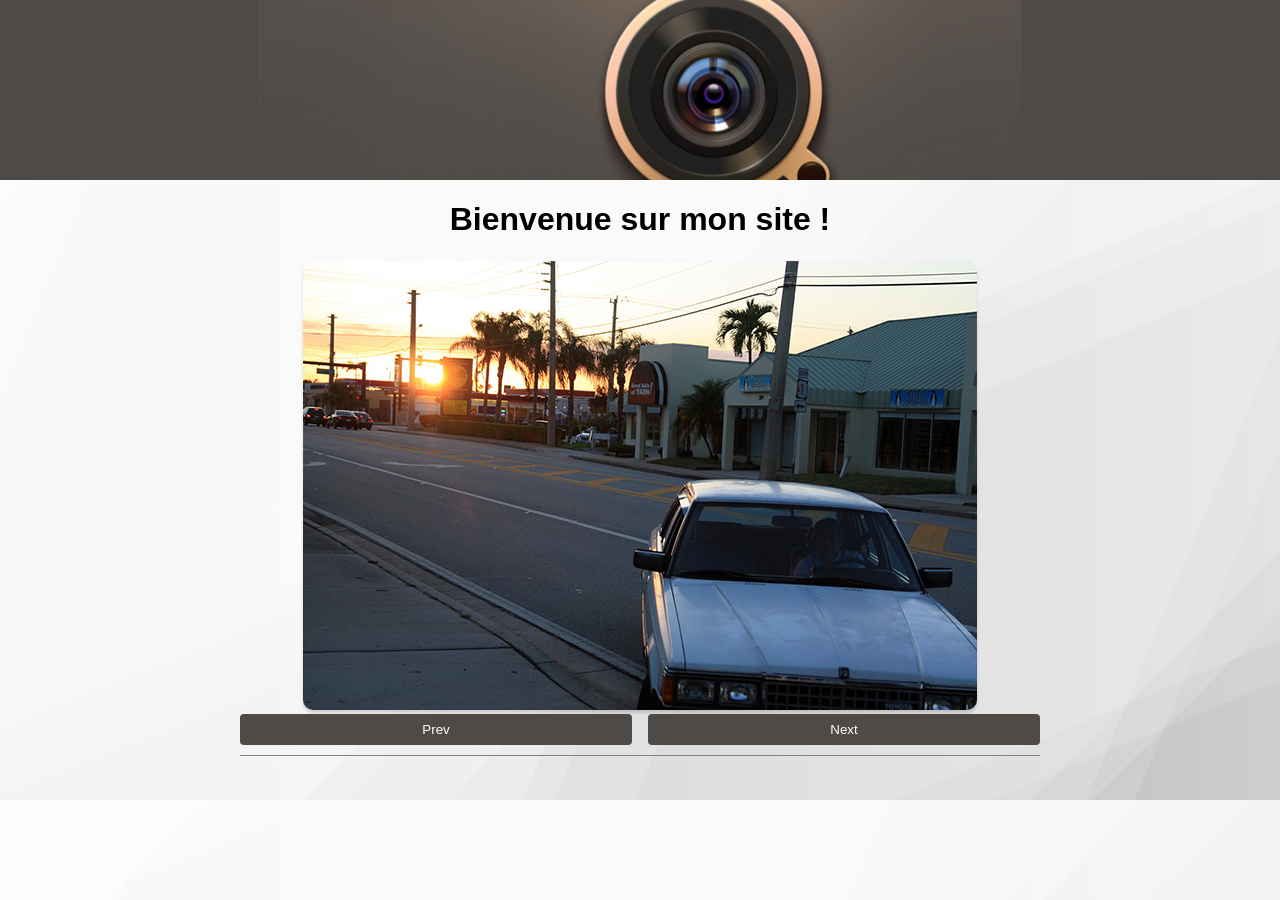
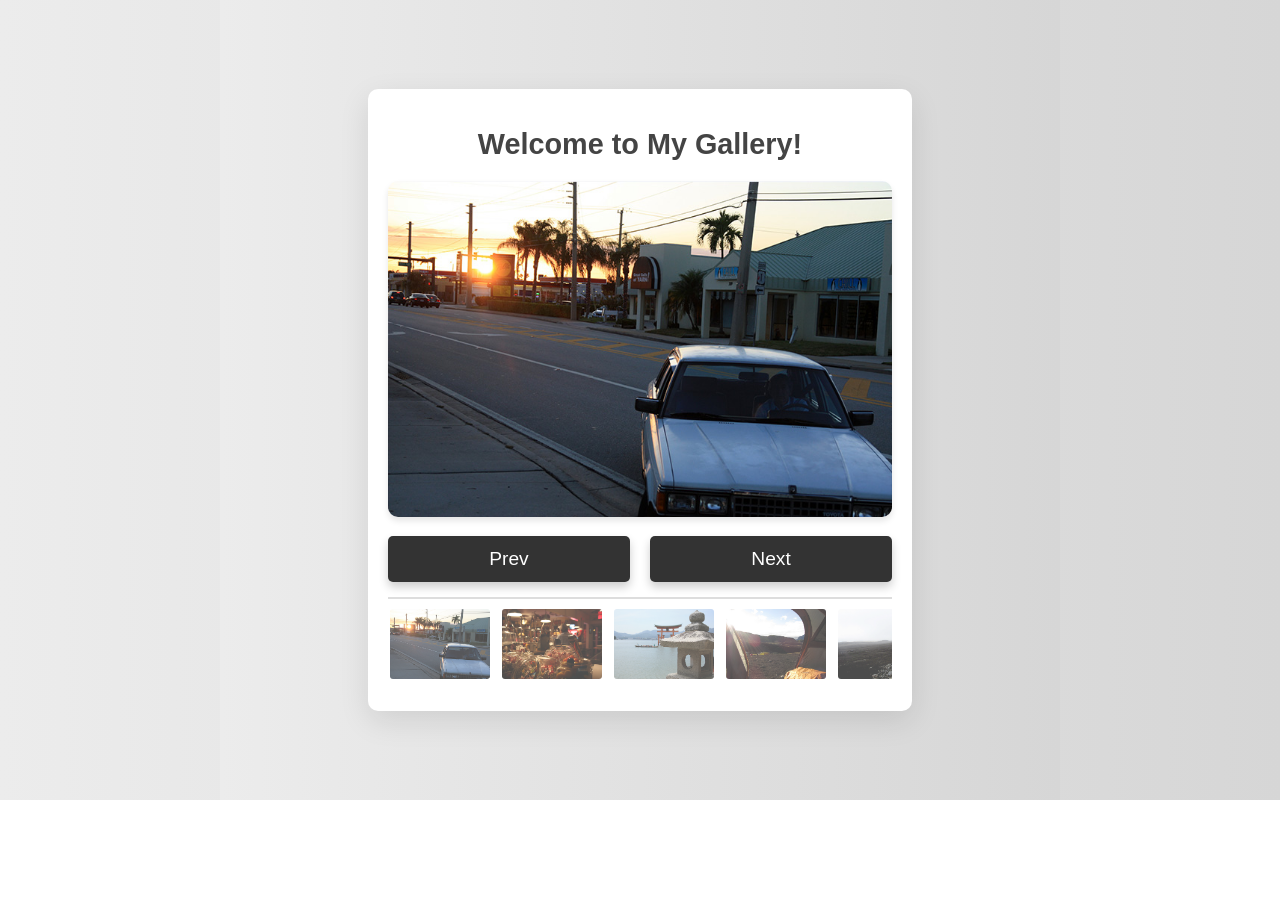
Before and after one commit to 200habib/slide-voyages-, a plain HTML site: page index.html in a window 1280 px wide. After the commit the page ends 800 px from the top, so only its background shows below. Drawn offline with Linux system fonts and the light colour scheme.

Commit message:
version 2.0

```diff
--- a/index.html
+++ b/index.html
@@ -4,18 +4,13 @@
         <meta charset="utf-8">
         <meta name="viewport" content="width=device-width">
         <link rel="stylesheet" href="./static/css/base.css">
-		<title> The Gallery v3.0</title>
-
+        <title>The Gallery v3.0</title>
     </head>
 
-	<script defer src='./static/js/galleryApp.js'></script>
-
     <body>
-	<header></header>
 
         <div class="container">
-
-			<h1>Bienvenue sur mon site !</h1>
+			<h1>Welcome to My Gallery!</h1>
 
             <img id="monImage" src='./static/img/wide/gaby1.jpg' />
             <div class='buttons-container'>
@@ -24,12 +19,10 @@
             </div>
 
             <div class='thumbnails-container' id="thumbnails_container">
-
+                <!-- Thumbnails will be dynamically inserted here -->
+            </div>
         </div>
 
-		</div>
-
+        <script defer src='./static/js/galleryApp.js'></script>
     </body>
-
-
 </html>
--- a/static/css/base.css
+++ b/static/css/base.css
@@ -1,81 +1,95 @@
 html, body {
   padding: 0;
   margin: 0;
-  font-family: arial;
+  font-family: Arial, sans-serif;
   height: 100%;
-   background-image: linear-gradient(112.5deg, rgb(214, 214, 214) 0%, rgb(214, 214, 214) 10%,rgb(195, 195, 195) 10%, rgb(195, 195, 195) 53%,rgb(176, 176, 176) 53%, rgb(176, 176, 176) 55%,rgb(157, 157, 157) 55%, rgb(157, 157, 157) 60%,rgb(137, 137, 137) 60%, rgb(137, 137, 137) 88%,rgb(118, 118, 118) 88%, rgb(118, 118, 118) 91%,rgb(99, 99, 99) 91%, rgb(99, 99, 99) 100%),linear-gradient(157.5deg, rgb(214, 214, 214) 0%, rgb(214, 214, 214) 10%,rgb(195, 195, 195) 10%, rgb(195, 195, 195) 53%,rgb(176, 176, 176) 53%, rgb(176, 176, 176) 55%,rgb(157, 157, 157) 55%, rgb(157, 157, 157) 60%,rgb(137, 137, 137) 60%, rgb(137, 137, 137) 88%,rgb(118, 118, 118) 88%, rgb(118, 118, 118) 91%,rgb(99, 99, 99) 91%, rgb(99, 99, 99) 100%),linear-gradient(135deg, rgb(214, 214, 214) 0%, rgb(214, 214, 214) 10%,rgb(195, 195, 195) 10%, rgb(195, 195, 195) 53%,rgb(176, 176, 176) 53%, rgb(176, 176, 176) 55%,rgb(157, 157, 157) 55%, rgb(157, 157, 157) 60%,rgb(137, 137, 137) 60%, rgb(137, 137, 137) 88%,rgb(118, 118, 118) 88%, rgb(118, 118, 118) 91%,rgb(99, 99, 99) 91%, rgb(99, 99, 99) 100%),linear-gradient(90deg, rgb(195, 195, 195),rgb(228, 228, 228)); background-blend-mode:overlay,overlay,overlay,normal;
-}
-
-header {
-  background-color: #4e4a47;
-  text-align: center;
-  padding: 15px;
-  color: white;
-  height: 150px;
-  background-image: url("../../static/img/lens_background.jpg");
-  background-repeat: no-repeat;
-  background-position: center;
+  background: linear-gradient(to right, #ececec, #d6d6d6);
+  display: flex;
+  justify-content: center;
+  align-items: center;
 }
 
 .container {
-  width: 800px;
+  width: 60%;
+  max-width: 800px;
   text-align: center;
-  margin: 0 auto;
+  background: white;
+  padding: 20px;
+  border-radius: 10px;
+  box-shadow: rgba(0, 0, 0, 0.1) 0px 10px 30px;
+}
 
+h1 {
+  font-size: 1.8em;
+  color: #444;
+  margin-bottom: 20px;
 }
 
 #monImage {
+  width: 100%;
+  max-height: 400px;
+  object-fit: cover;
   border-radius: 10px;
-  box-shadow: rgba(0, 0, 0, 0.15) 0px 3px 3px 0px;
+  box-shadow: rgba(0, 0, 0, 0.1) 0px 4px 6px;
+  transition: transform 0.3s ease-in-out;
 }
 
-p > button{
-  font-family: arial;
-  padding: 15px;
-  margin-left:5px;
-  border-radius: 4px;
-  font-size: 1.5em;
-  border:0;
-  box-shadow: rgba(0, 0, 0, 0.16) 0px 3px 6px, rgba(0, 0, 0, 0.23) 0px 3px 6px;
+#monImage:hover {
+  transform: scale(1.02);
 }
 
-
-
-
-.buttons-container{
-	display:flex;
-	justify-content: space-between;
+.buttons-container {
+  display: flex;
+  justify-content: space-between;
+  margin-top: 15px;
 }
 
-
-.buttons-container button{
-	background-color: #4e4a47;
-    border-radius:4px;
-	color:white;
-	border:none;
-	padding:0.5rem;
-	cursor:pointer;
-	width:49%;
-    margin-bottom: 10px;
+.buttons-container button {
+  background: #333;
+  color: white;
+  border: none;
+  padding: 12px 20px;
+  border-radius: 5px;
+  font-size: 1.2em;
+  cursor: pointer;
+  transition: all 0.3s ease;
+  width: 48%;
+  box-shadow: rgba(0, 0, 0, 0.2) 0px 5px 10px;
 }
 
-.buttons-container button:hover{
-	opacity:0.8;
+.buttons-container button:hover {
+  background: #555;
+  transform: scale(1.05);
 }
 
-.thumbnails-container{
-    border-top:1px solid grey;
-    padding-top:4px;
-	 display:flex;
-    height: 140px;
-    overflow: auto;
-}
-.thumbnails-container img{
-    margin-left:5px;
-	 height:100px;
-    border-radius: 4px;
+.thumbnails-container {
+  display: flex;
+  justify-content: start;
+  gap: 8px;
+  margin-top: 15px;
+  padding-top: 8px;
+  border-top: 2px solid #ddd;
+  overflow-x: auto;
+  padding-bottom: 10px;
 }
 
-.thumbnails-current{
-  box-shadow: rgba(240, 46, 170, 0.4) -5px 5px, rgba(240, 46, 170, 0.3) -10px 10px, rgba(240, 46, 170, 0.2) -15px 15px, rgba(240, 46, 170, 0.1) -20px 20px, rgba(240, 46, 170, 0.05) -25px 25px;
+.thumbnails-container img {
+  width: 100px;
+  height: 70px;
+  border-radius: 5px;
+  cursor: pointer;
+  transition: transform 0.3s ease;
+  opacity: 0.7;
+  border: 2px solid transparent;
 }
+
+.thumbnails-container img:hover {
+  transform: scale(1.1);
+  opacity: 1;
+}
+
+.thumbnails-current {
+  border: 2px solid #ff4081;
+  opacity: 1;
+  box-shadow: 0px 0px 10px rgba(255, 64, 129, 0.6);
+}
--- a/static/js/galleryApp.js
+++ b/static/js/galleryApp.js
@@ -1,55 +1,63 @@
 let monImage = document.getElementById('monImage');
-let mesImage = document.getElementById('mesImage');
 let prev = document.getElementById('prev');
 let next = document.getElementById('next');
-let elements = document.querySelectorAll('.thumbnails-container > img');
 let thumbnails_container = document.getElementById('thumbnails_container');
 
-let array = ["./static/img/wide/gaby1.jpg","./static/img/wide/gaby2.jpg","./static/img/wide/hiroshima.jpg","./static/img/wide/iceland1.jpg","./static/img/wide/iceland2.jpg"]
+// Array of images
+let array = [
+    "./static/img/wide/gaby1.jpg",
+    "./static/img/wide/gaby2.jpg",
+    "./static/img/wide/hiroshima.jpg",
+    "./static/img/wide/iceland1.jpg",
+    "./static/img/wide/iceland2.jpg",
+    "./static/img/wide/japan1.jpg",
+    "./static/img/wide/jerusalem.jpg",
+    "./static/img/wide/jocelyn.jpg",
+    "./static/img/wide/lost.jpg",
+    "./static/img/wide/sifnos.jpg"
+];
 
-let count= 0;
-let count2 = 0
 
-const cat = localStorage.getItem("count img");
-console.log(cat)
+let count = 0;
 
-if (cat.trim()!== "") {
-    count =cat
-    monImage.src= array[count];
+// Retrieve the saved index from localStorage
+const savedCount = localStorage.getItem("count img");
+if (savedCount !== null) {
+    count = parseInt(savedCount);  // Ensure it's treated as an integer
+    monImage.src = array[count];
 }
 
+// Event listener for next button
 next.addEventListener('click', function() {
-    if (count<4) {
-         count++;
+    if (count < array.length - 1) {
+        count++;
     }
-    monImage.src= array[count];
-    console.log(count);
+    monImage.src = array[count];
     localStorage.setItem("count img", count);
 });
 
+// Event listener for prev button
 prev.addEventListener('click', function() {
-    if (count>0) {
+    if (count > 0) {
         count--;
-   }
-    monImage.src= array[count];
-    console.log(count);
+    }
+    monImage.src = array[count];
     localStorage.setItem("count img", count);
 });
 
+// Dynamically create thumbnails
+array.forEach((element, idx) => {
+    let img = document.createElement('img');
+    img.src = element;
+    img.dataset.index = idx;  // Use data attribute to store the index
 
+    // Append to the thumbnails container
+    thumbnails_container.appendChild(img);
 
-array.forEach((element, idx) => {
-    console.log(idx);
-   let img = document.createElement('img');
-    img.src = element;
-    thumbnails_container.appendChild(img);
-    img.data= count2++
-
+    // Add event listener for image click
     img.addEventListener('click', function() {
-        console.log(img.src);
-        monImage.src= img.src;
-        console.log(img.data)
-        count=img.data
+        monImage.src = img.src;
+        count = parseInt(img.dataset.index); // Get index from data attribute
         localStorage.setItem("count img", count);
-})
+    });
 });
```
Also changed, not shown: demo.png (added), 2 other files. Lines whose indentation alone changed are shown as unchanged.
